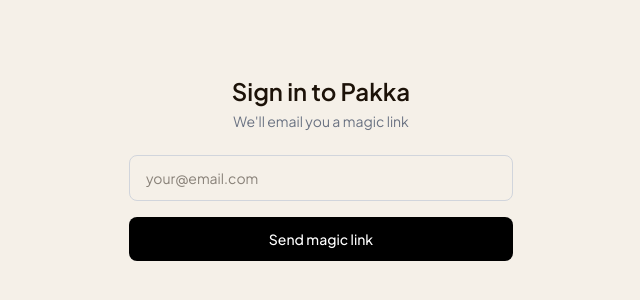
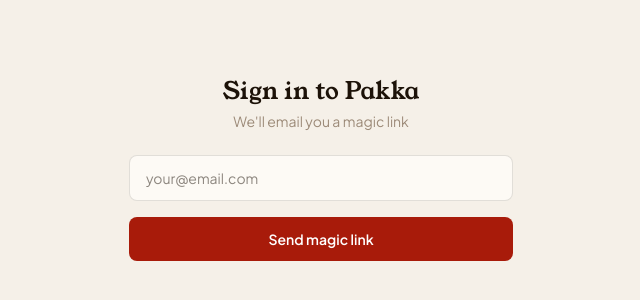
Before and after one commit to OrangeAKA/pakka, a Next.js app: page /auth/login in a window 1280 px wide. Shown: the part 232-532 px from the top of the page, without its empty margins (319-959 px from the left). Built offline with nearby package versions, Linux system fonts and the light colour scheme.

Commit message:
style(design): FINDING-006/008 — apply design system to login page
Young Serif on headings, Deep Crimson button and focus ring, warm border/surface
on input, warm text tokens throughout. Replace emoji icon with SVG checkmark.

```diff
--- a/app/auth/login/page.tsx
+++ b/app/auth/login/page.tsx
@@ -34,10 +34,22 @@
     return (
       <main className="min-h-screen flex items-center justify-center px-4">
         <div className="max-w-sm w-full text-center space-y-3">
-          <div className="text-4xl">📬</div>
-          <h1 className="text-xl font-semibold">Check your email</h1>
-          <p className="text-gray-500 text-sm">
-            We sent a magic link to <strong>{email}</strong>. Tap it to sign in.
+          <div
+            className="w-12 h-12 rounded-full mx-auto flex items-center justify-center"
+            style={{ background: 'var(--accent-pale)' }}
+          >
+            <svg width="20" height="20" viewBox="0 0 20 20" fill="none">
+              <path d="M2.5 10.5L7.5 15.5L17.5 5.5" stroke="var(--accent)" strokeWidth="2" strokeLinecap="round" strokeLinejoin="round"/>
+            </svg>
+          </div>
+          <h1
+            className="text-xl"
+            style={{ fontFamily: 'var(--font-young-serif)', color: 'var(--text)' }}
+          >
+            Check your email
+          </h1>
+          <p className="text-sm" style={{ color: 'var(--text-muted)' }}>
+            We sent a magic link to <strong style={{ color: 'var(--text-mid)' }}>{email}</strong>. Tap it to sign in.
           </p>
         </div>
       </main>
@@ -48,8 +60,13 @@
     <main className="min-h-screen flex items-center justify-center px-4">
       <div className="max-w-sm w-full space-y-6">
         <div className="text-center space-y-1">
-          <h1 className="text-2xl font-bold">Sign in to Pakka</h1>
-          <p className="text-gray-500 text-sm">We&apos;ll email you a magic link</p>
+          <h1
+            className="text-2xl"
+            style={{ fontFamily: 'var(--font-young-serif)', color: 'var(--text)' }}
+          >
+            Sign in to Pakka
+          </h1>
+          <p className="text-sm" style={{ color: 'var(--text-muted)' }}>We&apos;ll email you a magic link</p>
         </div>
 
         <form onSubmit={handleSubmit} className="space-y-4">
@@ -59,13 +76,20 @@
             value={email}
             onChange={(e) => setEmail(e.target.value)}
             required
-            className="w-full border border-gray-300 rounded-lg px-4 py-3 text-sm focus:outline-none focus:ring-2 focus:ring-black"
+            className="w-full rounded-lg px-4 py-3 text-sm focus:outline-none focus:ring-2"
+            style={{
+              border: '1px solid var(--border)',
+              background: 'var(--surface)',
+              color: 'var(--text)',
+              '--tw-ring-color': 'var(--accent)',
+            } as React.CSSProperties}
           />
-          {error && <p className="text-red-500 text-sm">{error}</p>}
+          {error && <p className="text-sm" style={{ color: 'var(--accent)' }}>{error}</p>}
           <button
             type="submit"
             disabled={loading}
-            className="w-full bg-black text-white rounded-lg px-4 py-3 text-sm font-medium disabled:opacity-50"
+            className="w-full rounded-lg px-4 py-3 text-sm font-semibold disabled:opacity-50 transition-colors"
+            style={{ background: 'var(--accent)', color: '#fff' }}
           >
             {loading ? 'Sending…' : 'Send magic link'}
           </button>
```
